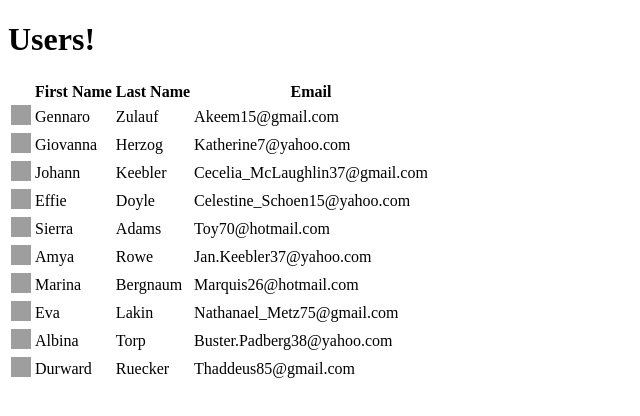
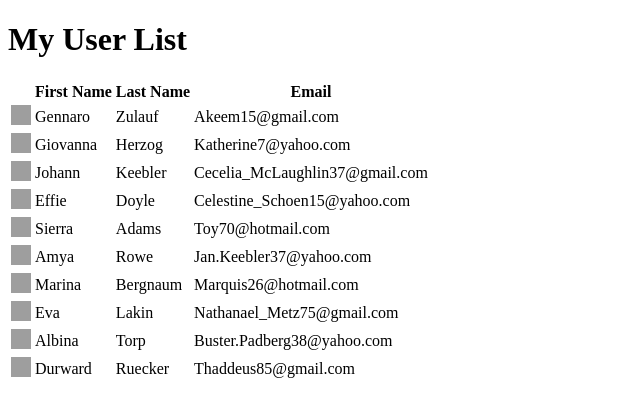
Before and after one commit to iainplimmer/Angular2RXJS_FakeData, an Angular app: page / in a window 1280 px wide. Shown: the top 416 px of the page, without its empty margins (0-640 px from the left). Built offline with nearby package versions, Linux system fonts and the light colour scheme; grey boxes are pictures that could not be loaded.

Commit message:
We now generate the users in the main application and not the component

```diff
--- a/src/app/app.component.html
+++ b/src/app/app.component.html
@@ -1,3 +1,2 @@
-<h1>Users!</h1>
-
-<user-list></user-list>
+<h1>My User List</h1>
+<user-list [users]=users></user-list>
--- a/src/app/app.component.ts
+++ b/src/app/app.component.ts
@@ -1,10 +1,24 @@
-import { Component } from '@angular/core';
+import { Component, OnInit } from '@angular/core';
+import { UserService } from './services/user.service'
+import { User } from './types/user';
+import { Observable } from "rxjs";
 
 @Component({
   selector: 'app-root',
   templateUrl: './app.component.html',
   styleUrls: ['./app.component.css']
 })
-export class AppComponent {
+export class AppComponent implements OnInit  {
+
+  users: Observable<User[]>;
+
+  constructor(private UserService: UserService) {
+
+  }
+
+  ngOnInit() {
+    this.UserService.initialiseUsers(10);
+    this.users = this.UserService.getUsers();
+  }
 
 }
--- a/src/app/components/user-list/user-list.component.html
+++ b/src/app/components/user-list/user-list.component.html
@@ -7,13 +7,12 @@
         <th>Email</th>
       </tr>
   </thead>
-  <tbody>
+  <tbody *ngIf="users" >
       <tr *ngFor="let user of users | async">
         <td><img src="{{user.avatar}}" alt="" width="20" height="20"></td>
         <td>{{user.firstName}}</td>
         <td>{{user.lastName}}</td>
         <td>{{user.email}}</td>
-
       </tr>
   </tbody>
   </table>
--- a/src/app/components/user-list/user-list.component.ts
+++ b/src/app/components/user-list/user-list.component.ts
@@ -1,7 +1,6 @@
-import { Component, OnInit } from '@angular/core';
-import { UserService } from './../../services/user.service'
+import { Component, OnInit, Input } from '@angular/core';
 import { User } from './../../types/user';
-import {Observable} from "rxjs";
+import { Observable } from "rxjs";
 
 @Component({
   selector: 'user-list',
@@ -9,14 +8,13 @@ import {Observable} from "rxjs";
 })
 export class UserListComponent implements OnInit {
 
+  @Input()
   users: Observable<User[]>;
 
-  constructor(private UserService: UserService) { }
+  constructor() { }
 
   ngOnInit() {
-    this.UserService.initialiseUsers(10)
-    this.users = this.UserService.getUsers();
-    console.log(this.users)
+
   }
 
 }
```
